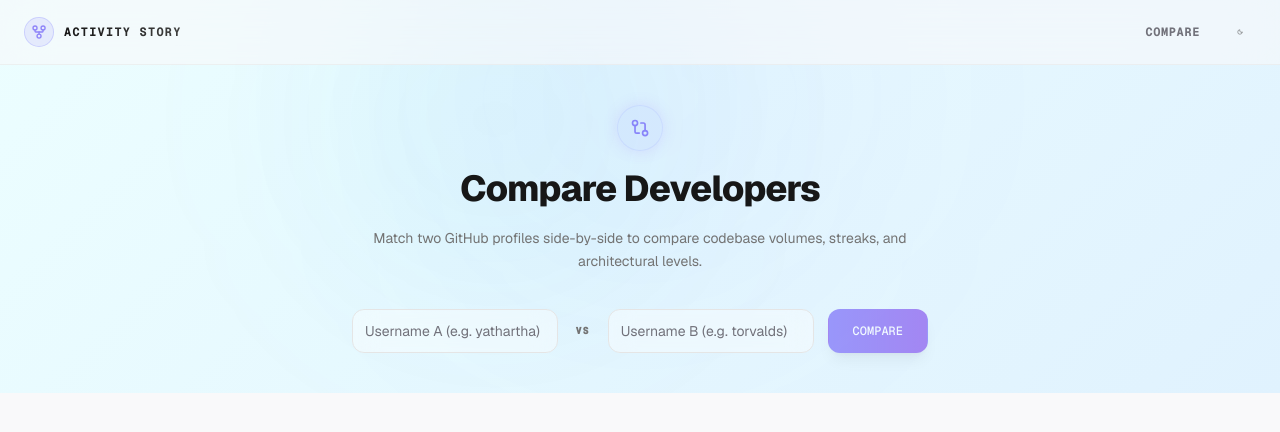
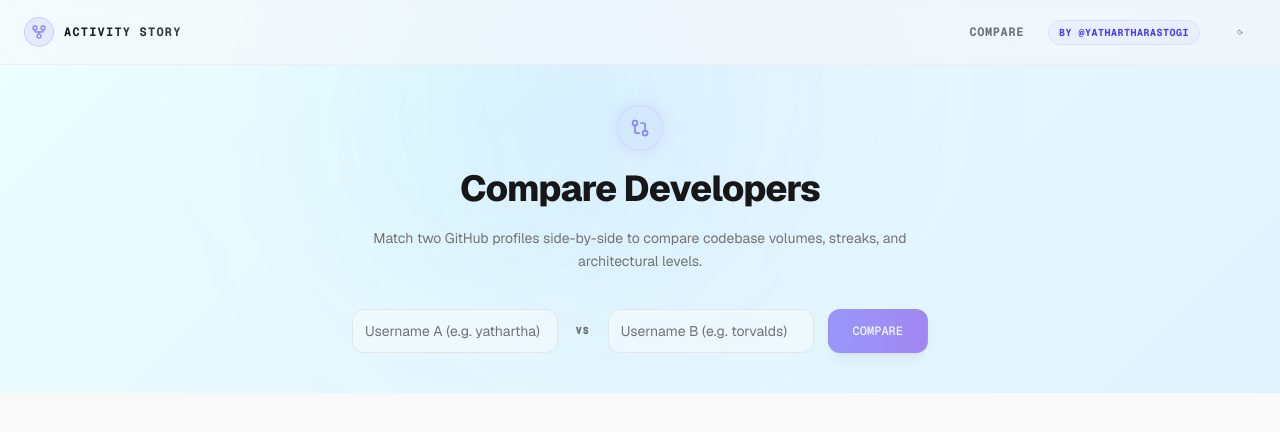
Before and after one commit to yathartharastogi/Github-Recapped, a Next.js app: page /compare in a window 1280 px wide. Shown: the top 432 px of the page. Built offline with nearby package versions, Linux system fonts and the light colour scheme.

Commit message:
feat: Add creator credits in navbar and share card, add API Cache-Control headers

```diff
--- a/src/app/api/story/route.ts
+++ b/src/app/api/story/route.ts
@@ -14,6 +14,10 @@ export async function GET(request: NextRequest) {
 
     const normUsername = username.trim().toLowerCase();
     const refresh = searchParams.get("refresh") === "true";
+
+    const headers = {
+      "Cache-Control": "no-store, max-age=0, must-revalidate",
+    };
 
     // 1. Check if cached in DB (if not forcing a refresh)
     if (!refresh) {
@@ -40,7 +44,7 @@ export async function GET(request: NextRequest) {
             },
             cached: true,
             createdAt: cachedStory.createdAt
-        });
+          }, { headers });
         } catch (err) {
           console.error("Failed to parse cached stats JSON, recalculating...", err);
         }
@@ -69,7 +73,7 @@ export async function GET(request: NextRequest) {
       storyText,
       cached: false,
       createdAt: saved.createdAt
-    });
+    }, { headers });
 
   } catch (error: any) {
     console.error("API error generating story:", error);
--- a/src/app/story/[username]/page.tsx
+++ b/src/app/story/[username]/page.tsx
@@ -459,10 +459,14 @@ export default function StoryPage() {
       ctx.fillText("github-recapped.vercel.app", logoX + 18, logoY + 8);
 
       // Right stamp
+      ctx.fillStyle = "#9CA3AF";
+      ctx.font = "bold 11px 'JetBrains Mono', monospace";
+      ctx.textAlign = "right";
+      ctx.fillText("Created by @yathartharastogi", 1090, logoY - 8);
+
       ctx.fillStyle = "#4B5563";
-      ctx.font = "bold 12px 'JetBrains Mono', monospace";
-      ctx.textAlign = "right";
-      ctx.fillText("2026 Developer Wrapped", 1090, logoY);
+      ctx.font = "9px 'JetBrains Mono', monospace";
+      ctx.fillText("2026 Developer Wrapped", 1090, logoY + 8);
 
       const url = canvas.toDataURL("image/png");
       setShareImgUrl(url);
--- a/src/components/navbar.tsx
+++ b/src/components/navbar.tsx
@@ -23,10 +23,19 @@ export function Navbar() {
         <nav className="flex items-center space-x-6">
           <Link
             href="/compare"
-            className="text-xs font-bold font-mono text-muted-foreground hover:text-foreground hover:shadow-[0_0_8px_rgba(139,92,246,0.15)] transition-all duration-200 uppercase tracking-wider"
+            className="text-xs font-bold font-mono text-muted-foreground hover:text-foreground transition-all duration-200 uppercase tracking-wider"
           >
             Compare
           </Link>
+
+          <a
+            href="https://github.com/yathartharastogi"
+            target="_blank"
+            rel="noopener noreferrer"
+            className="text-[10px] font-bold font-mono text-indigo-600 hover:text-indigo-500 dark:text-primary dark:hover:text-primary/80 transition-all duration-200 uppercase tracking-wider flex items-center gap-1.5 px-2.5 py-1 rounded-lg bg-indigo-500/5 dark:bg-primary/10 border border-indigo-500/10 dark:border-primary/10 hover:border-indigo-500/20 dark:hover:border-primary/20 select-none"
+          >
+            by @yathartharastogi
+          </a>
 
           <Button
             variant="ghost"
```
Lines whose indentation alone changed are shown as unchanged.
